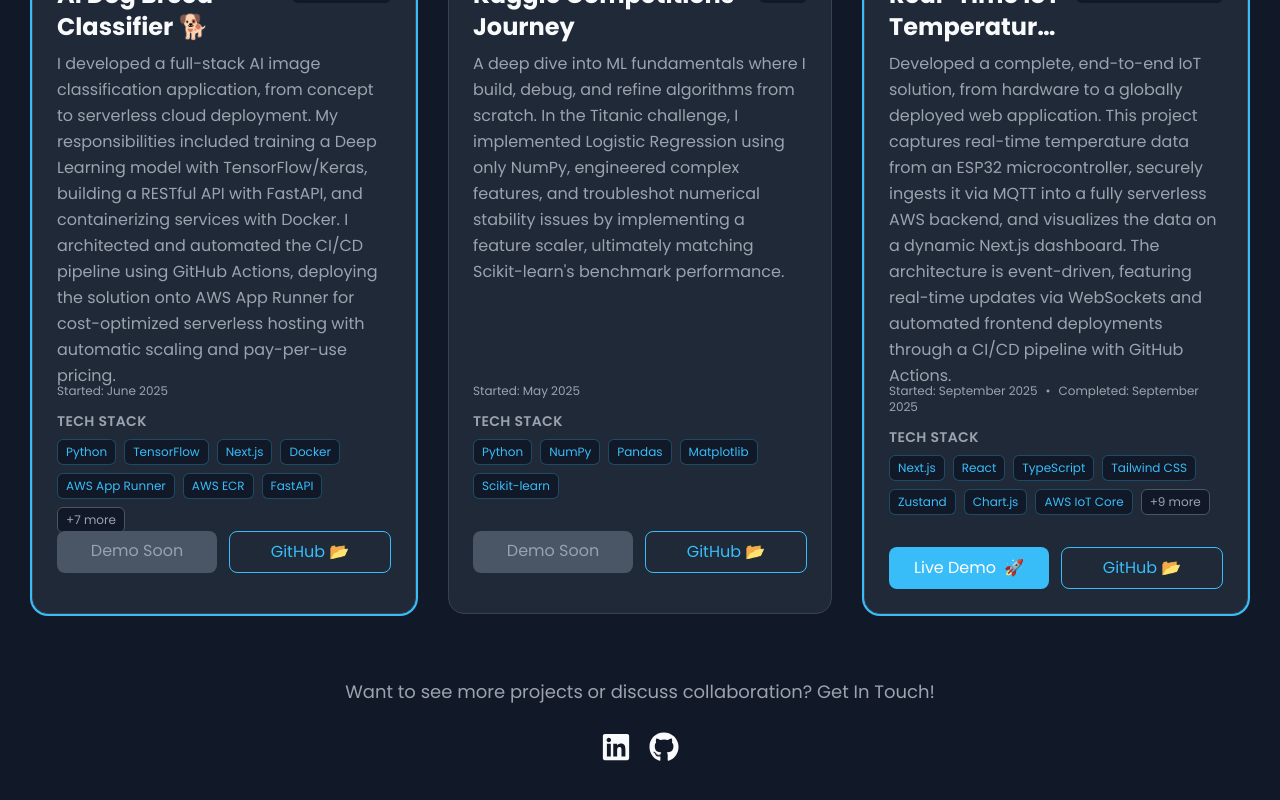
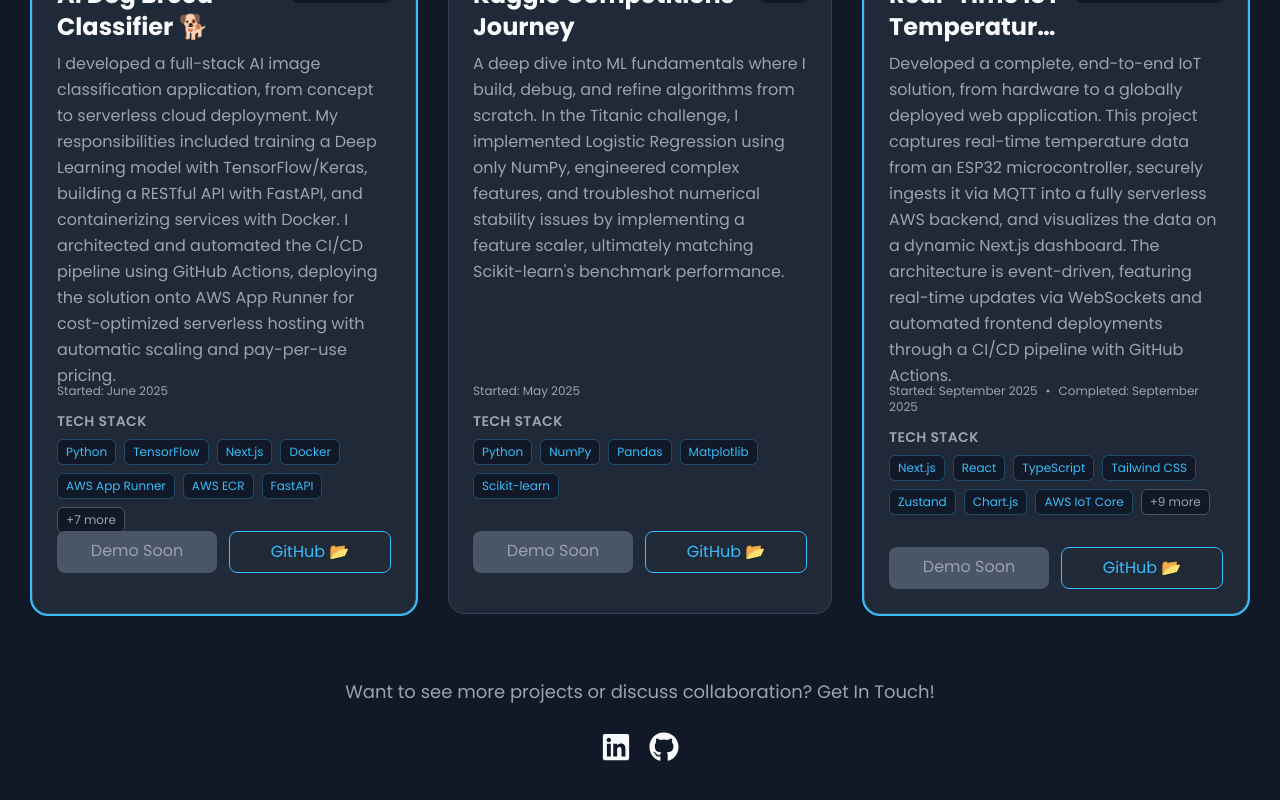
Before and after one commit to gbcbaptista/portfolio, a Next.js app: page / in a window 1280 px wide. Shown: the part 711-1511 px from the top of the page. Built offline with nearby package versions, Linux system fonts and the light colour scheme.

Commit message:
feat: remove iot demo

```diff
--- a/src/app/projects.ts
+++ b/src/app/projects.ts
@@ -69,7 +69,8 @@ const projectsList = [
     category: "IoT & Full-Stack Cloud",
     status: "Completed" as const,
     featured: true,
-    demoUrl: "https://rt-temperature-monitor.gabriel-baptista.dev/",
+    // demoUrl: "https://rt-temperature-monitor.gabriel-baptista.dev/",
+    demoUrl: null,
     githubUrl: "https://github.com/gbcbaptista/temperature-monitor",
     startDate: "September 2025",
     completionDate: "September 2025",
```
